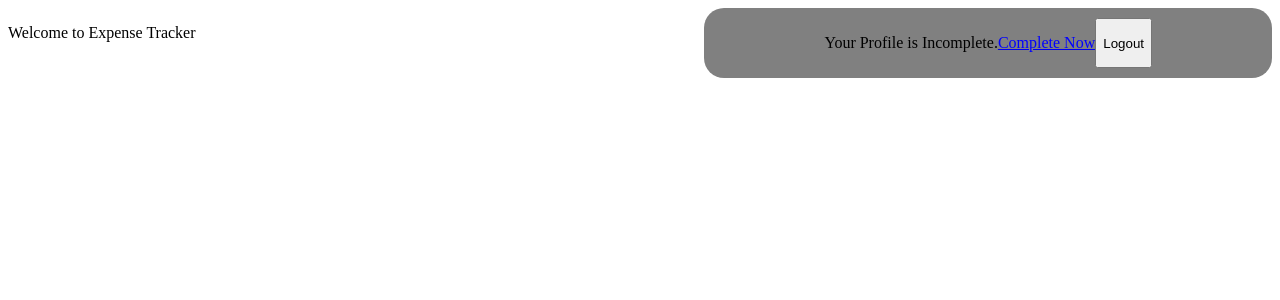
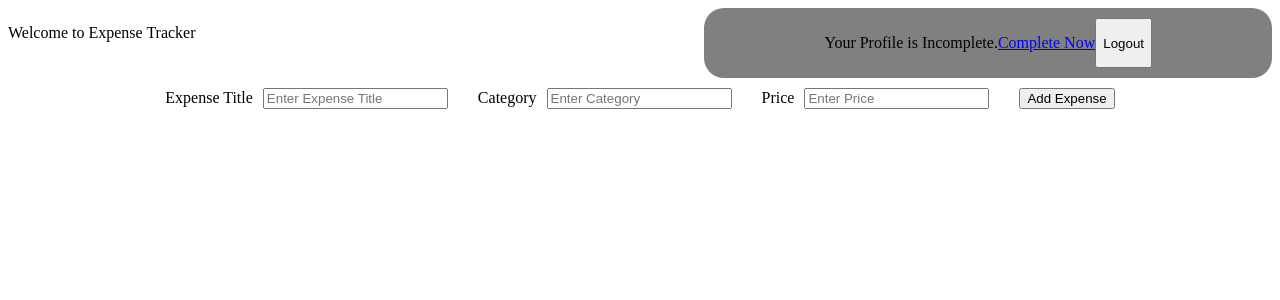
Before and after one commit to lakxnaut/expense_tracker_react, a React (Create React App) app: page / in a window 1280 px wide. Shown: the top 300 px of the page. Built offline with nearby package versions, Linux system fonts and the light colour scheme.

Commit message:
created Add expense Form

```diff
--- /dev/null
+++ b/src/components/Home/AddForm.js
@@ -0,0 +1,30 @@
+import React from 'react'
+import classes from './AddForm.module.css'
+
+const AddForm = () => {
+    return (
+        <div className={classes.AddForm}>
+
+            <form className={classes.form}>
+                <div>
+                    <label>Expense Title</label>
+                    <input type='text' placeholder='Enter Expense Title' />
+                </div>
+                <div>
+                    <label>Category</label>
+                    <input type='text' placeholder='Enter Category' />
+                </div>
+                <div>
+                    <label>Price</label>
+                    <input type='number' placeholder='Enter Price' />
+                </div>
+                <div>
+                    <button>Add Expense</button>
+                </div>
+            </form>
+
+        </div>
+    )
+}
+
+export default AddForm
--- /dev/null
+++ b/src/components/Home/AddForm.module.css
@@ -0,0 +1,22 @@
+.AddForm {
+  margin: 10px;
+}
+.form {
+  display: flex;
+  gap: 30px;
+  justify-content: center;
+}
+.form label {
+  margin-right: 10px;
+}
+
+input::-webkit-outer-spin-button,
+input::-webkit-inner-spin-button {
+  /* display: none; <- Crashes Chrome on hover */
+  -webkit-appearance: none;
+  margin: 0; /* <-- Apparently some margin are still there even though it's hidden */
+}
+
+input[type="number"] {
+  -moz-appearance: textfield; /* Firefox */
+}
--- a/src/components/Home/Home.js
+++ b/src/components/Home/Home.js
@@ -1,6 +1,7 @@
 import React from 'react'
 import classes from './Home.module.css'
 import { NavLink, useNavigate } from 'react-router-dom'
+import AddForm from './AddForm'
 
 const Home = () => {
     const navigate = useNavigate()
@@ -24,6 +25,7 @@ const Home = () => {
                     <button onClick={logOutHandler}>Logout</button>
                 </div>
             </div>
+            <AddForm />
         </div>
     )
 }
--- a/src/components/Profile/Profile.js
+++ b/src/components/Profile/Profile.js
@@ -19,7 +19,7 @@ const Profile = () => {
 
 
     async function getProfiledata() {
-        const url = 'https://identitytoolkit.googleapis.com/v1/accounts:lookup?key=AIzaSyBVAE7aUSl9yyrZqGn-MO-JWRkJvemcR3g'
+        const url = 'https://identitytoolkit.googleapis.com/v1/accounts:lookup?key=AIzaSyA2aEc-PCnPRnGxUhQ9Jsdx2azB6BHgOQc'
 
         const resp = await fetch(url, {
             method: 'POST',
@@ -51,7 +51,7 @@ const Profile = () => {
 
         if (name && profile) {
 
-            const response = await fetch('https://identitytoolkit.googleapis.com/v1/accounts:update?key=AIzaSyBVAE7aUSl9yyrZqGn-MO-JWRkJvemcR3g', {
+            const response = await fetch('https://identitytoolkit.googleapis.com/v1/accounts:update?key=AIzaSyA2aEc-PCnPRnGxUhQ9Jsdx2azB6BHgOQc', {
                 method: 'POST',
                 headers: {
                     'Content-Type': 'application/json'
--- a/src/components/Signup/AuthPage.js
+++ b/src/components/Signup/AuthPage.js
@@ -31,7 +31,7 @@ const AuthPage = () => {
 
     async function confirmEmail() {
 
-        const myurl = 'https://identitytoolkit.googleapis.com/v1/accounts:sendOobCode?key=AIzaSyBVAE7aUSl9yyrZqGn-MO-JWRkJvemcR3g'
+        const myurl = 'https://identitytoolkit.googleapis.com/v1/accounts:sendOobCode?key=AIzaSyA2aEc-PCnPRnGxUhQ9Jsdx2azB6BHgOQc'
         const resp = await fetch(myurl, {
             method: 'POST',
             headers: {
@@ -75,7 +75,7 @@ const AuthPage = () => {
         const password = passwordRef.current.value
         let url;
         if (isSignupScreen && (password === confirmPasswordRef.current.value)) {
-            url = 'https://identitytoolkit.googleapis.com/v1/accounts:signUp?key=AIzaSyBVAE7aUSl9yyrZqGn-MO-JWRkJvemcR3g'
+            url = 'https://identitytoolkit.googleapis.com/v1/accounts:signUp?key=AIzaSyA2aEc-PCnPRnGxUhQ9Jsdx2azB6BHgOQc'
 
         }
         else if (isSignupScreen && (password !== confirmPasswordRef.current.value)) {
@@ -84,7 +84,7 @@ const AuthPage = () => {
             return;
         }
         else {
-            url = 'https://identitytoolkit.googleapis.com/v1/accounts:signInWithPassword?key=AIzaSyBVAE7aUSl9yyrZqGn-MO-JWRkJvemcR3g'
+            url = 'https://identitytoolkit.googleapis.com/v1/accounts:signInWithPassword?key=AIzaSyA2aEc-PCnPRnGxUhQ9Jsdx2azB6BHgOQc'
 
         }
 
--- a/src/components/Signup/ConfirmEmail.js
+++ b/src/components/Signup/ConfirmEmail.js
@@ -17,7 +17,7 @@ const ConfirmEmail = () => {
     }
 
     async function confirmEmail() {
-        const url = 'https://identitytoolkit.googleapis.com/v1/accounts:update?key=AIzaSyBVAE7aUSl9yyrZqGn-MO-JWRkJvemcR3g'
+        const url = 'https://identitytoolkit.googleapis.com/v1/accounts:update?key=AIzaSyA2aEc-PCnPRnGxUhQ9Jsdx2azB6BHgOQc'
         const resp = await fetch(url, {
             method: 'POST',
             headers: {
--- a/src/components/Signup/ForgetPassword.js
+++ b/src/components/Signup/ForgetPassword.js
@@ -12,7 +12,7 @@ const ForgetPassword = () => {
         e.preventDefault();
         setSpinner(true);
 
-        const url = 'https://identitytoolkit.googleapis.com/v1/accounts:sendOobCode?key=AIzaSyBVAE7aUSl9yyrZqGn-MO-JWRkJvemcR3g'
+        const url = 'https://identitytoolkit.googleapis.com/v1/accounts:sendOobCode?key=AIzaSyA2aEc-PCnPRnGxUhQ9Jsdx2azB6BHgOQc'
 
         const resp = await fetch(url, {
             method: 'POST',
```
